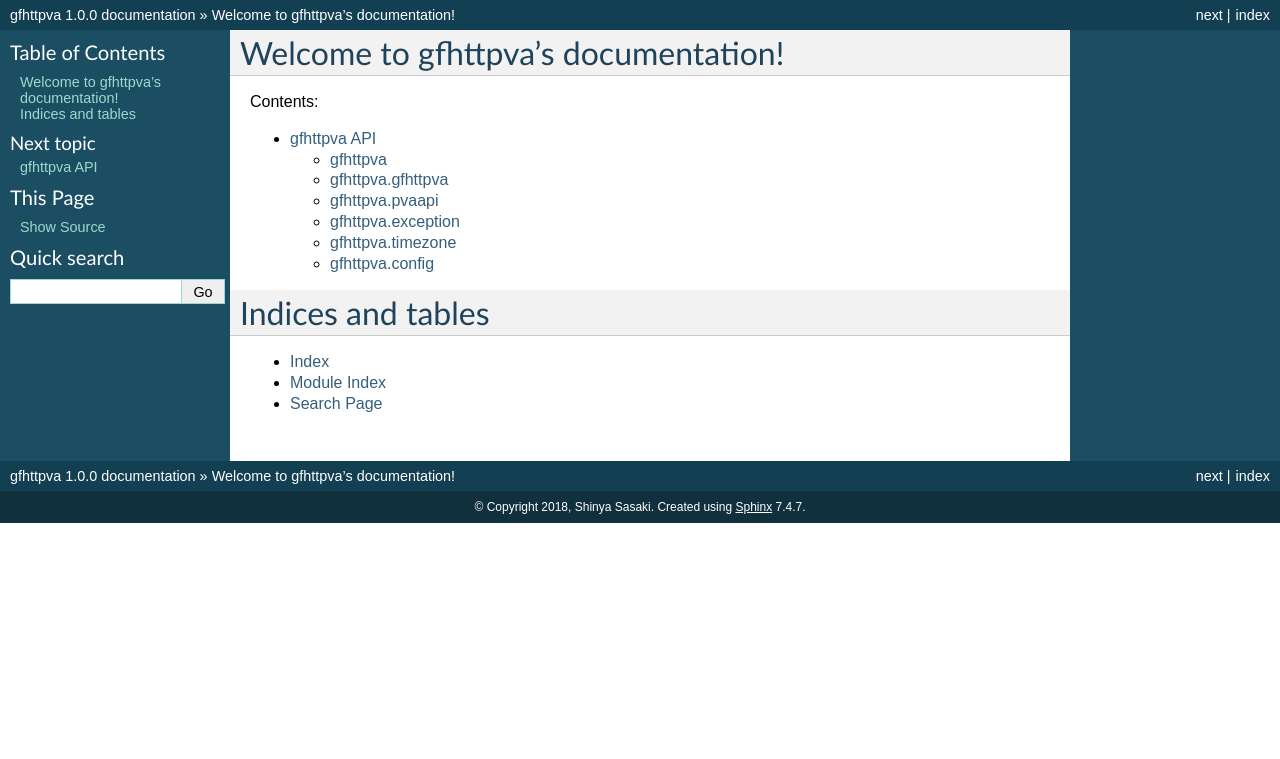
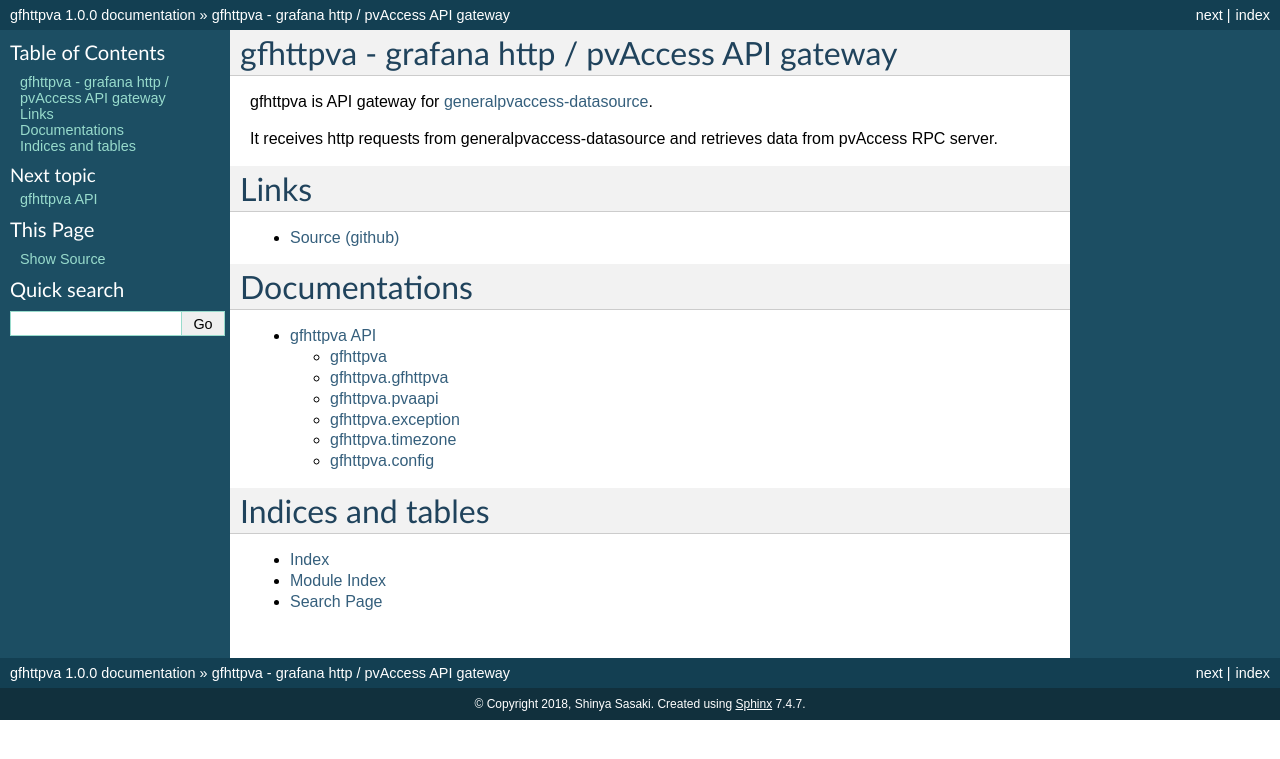
Before and after one commit to sasaki77/gfhttpva, a Sphinx documentation site: the page built from docs/index.rst, in a window 1280 px wide. Shown: the top 759 px of the page. Built offline with Sphinx 7.4.7, drawn with Linux system fonts in a browser that asks for light colours.

Commit message:
Update docs

```diff
--- a/docs/index.rst
+++ b/docs/index.rst
@@ -3,12 +3,23 @@
    You can adapt this file completely to your liking, but it should at least
    contain the root `toctree` directive.
 
-Welcome to gfhttpva's documentation!
-====================================
+gfhttpva - grafana http / pvAccess API gateway
+==============================================
+
+gfhttpva is API gateway for `generalpvaccess-datasource <https://github.com/sasaki77/generalpvaccess-datasource>`_.
+
+It receives http requests from generalpvaccess-datasource and retrieves data from pvAccess RPC server.
+
+Links
+=====
+
+* `Source (github) <https://github.com/sasaki77/gfhttpva>`_
+
+Documentations
+==============
 
 .. toctree::
    :maxdepth: 2
-   :caption: Contents:
 
    gfhttpva
 
```
